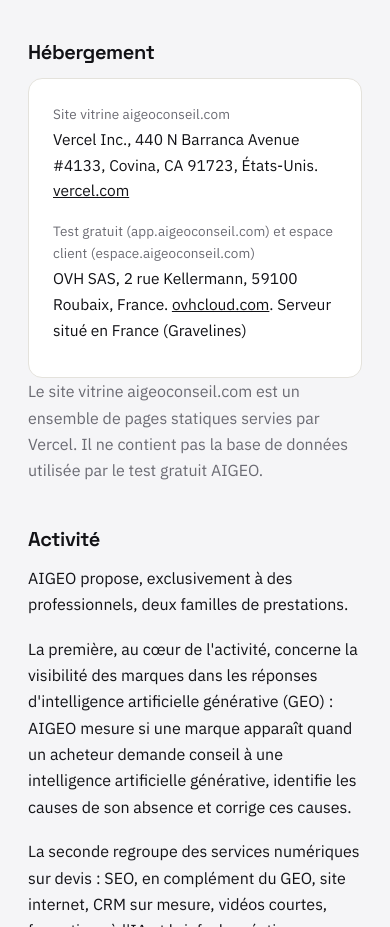
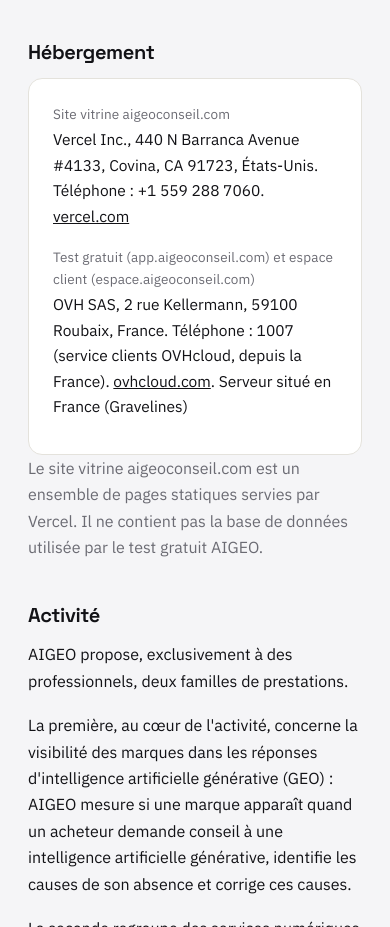
Before and after one commit to aigeoconseil/site, a plain HTML site: page mentions-legales/index.html in a window 390 px wide. Shown: the part 1463-2390 px from the top of the page. Drawn offline with Linux system fonts and the light colour scheme.

Commit message:
Mentions legales v3 : telephones des hebergeurs Vercel et OVH remis (seul le numero de Georges est exclu)
Co-Authored-By: Claude Opus 5.5 <noreply@anthropic.com>

```diff
--- a/mentions-legales/index.html
+++ b/mentions-legales/index.html
@@ -163,8 +163,8 @@ dl.idcard dd{margin:0}
 
     <h2 id="hebergeur">Hébergement</h2>
     <dl class="idcard">
-      <dt>Site vitrine aigeoconseil.com</dt><dd>Vercel Inc., 440 N Barranca Avenue #4133, Covina, CA 91723, États-Unis. <a href="https://vercel.com" target="_blank" rel="noopener">vercel.com</a></dd>
-      <dt>Test gratuit (app.aigeoconseil.com) et espace client (espace.aigeoconseil.com)</dt><dd>OVH SAS, 2 rue Kellermann, 59100 Roubaix, France. <a href="https://www.ovhcloud.com" target="_blank" rel="noopener">ovhcloud.com</a>. Serveur situé en France (Gravelines)</dd>
+      <dt>Site vitrine aigeoconseil.com</dt><dd>Vercel Inc., 440 N Barranca Avenue #4133, Covina, CA 91723, États-Unis. Téléphone : +1 559 288 7060. <a href="https://vercel.com" target="_blank" rel="noopener">vercel.com</a></dd>
+      <dt>Test gratuit (app.aigeoconseil.com) et espace client (espace.aigeoconseil.com)</dt><dd>OVH SAS, 2 rue Kellermann, 59100 Roubaix, France. Téléphone : 1007 (service clients OVHcloud, depuis la France). <a href="https://www.ovhcloud.com" target="_blank" rel="noopener">ovhcloud.com</a>. Serveur situé en France (Gravelines)</dd>
     </dl>
     <p class="small">Le site vitrine aigeoconseil.com est un ensemble de pages statiques servies par Vercel. Il ne contient pas la base de données utilisée par le test gratuit AIGEO.</p>
 
```
